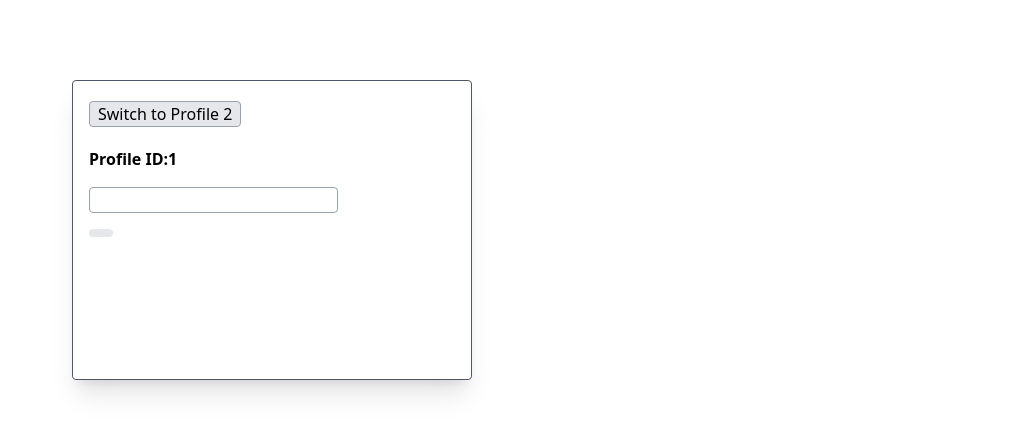
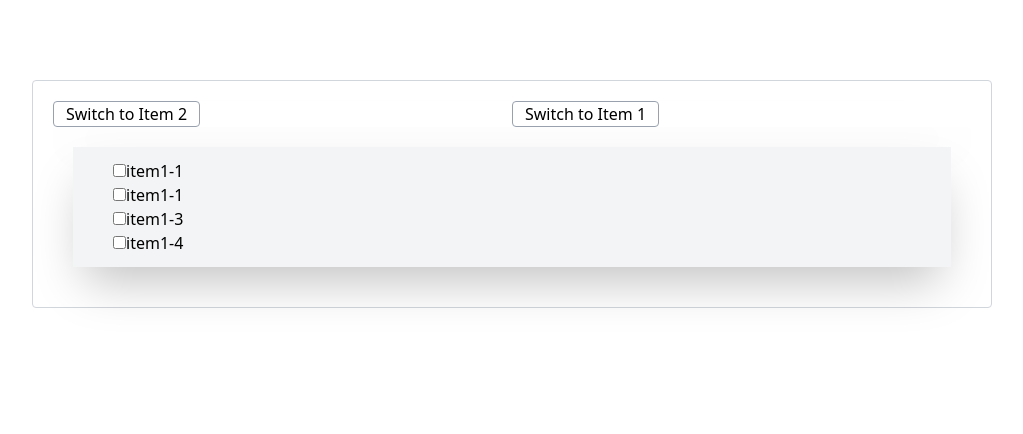
Before and after one commit to Shayan3528/Module-4, a React (Vite) app: page / in a window 1280 px wide. Shown: the top 434 px of the page, without its empty margins (8-1031 px from the left). Built offline with nearby package versions, Linux system fonts and the light colour scheme.

Commit message:
Resetting all State when a prop change without using useEffect

```diff
--- a/src/App.jsx
+++ b/src/App.jsx
@@ -1,10 +1,15 @@
-import ProfileSwitch from "./Component/ProfileSwitch";
+import Example from "./Component/Example3";
+import { items1, items2 } from "./Data/itemData";
+
+import { useState } from "react";
 
 export default function App() {
   // const inputRef = useRef();
 
+  const [items, setItems] = useState(items1);
+
   return (
-    <>
+    <div className=" w-3/4 h-3/4 border ml-10 mt-20 p-5 border-gray-300 rounded shawod-xl">
       {/* <TodoList />
       <Media /> */}
       {/* <SearchButton  onClick = {()=>{
@@ -22,7 +27,25 @@ export default function App() {
 
       {/* <Example /> */}
 
-      <ProfileSwitch />
-    </>
+      {/* <ProfileSwitch /> */}
+
+      <div className="flex justify-between items-center mb-5 shadow-2xl">
+        <button
+          onClick={() => setItems(items2)}
+          className="border border-gray-400 rounded px-3 "
+        >
+          Switch to Item 2
+        </button>
+        {"  "}
+        <button
+          onClick={() => setItems(items1)}
+          className="border border-gray-400 rounded px-3 "
+        >
+          Switch to Item 1
+        </button>
+        <br />
+      </div>
+      <Example items={items} />
+    </div>
   );
 }
--- /dev/null
+++ b/src/Component/Example3.jsx
@@ -0,0 +1,40 @@
+import { useState } from "react";
+
+export default function Example({ items }) {
+  const [selection, setSelection] = useState(null);
+  const [prevItem, setPrevItem] = useState(items);
+  if (items !== prevItem) {
+    setPrevItem(items);
+    setSelection(null);
+  }
+  return (
+    <div className=" m-5  ">
+      <ul className=" bg-gray-100 pl-10 py-3 shadow-2xl">
+        {items.map((item) => (
+          <li>
+            <input
+              type="checkbox"
+              checked={item.id === selection?.id}
+              onChange={() => setSelection(item)}
+            />
+            {item.title}
+          </li>
+        ))}
+      </ul>
+      {selection?.id && (
+        <div className=" mt-2 bg-gray-100 shadow-xl px-3 py-2">
+          <h2 className=" m-2"> Selection Item</h2>
+          <div
+            className="shadow-sm "
+            style={{
+              padding: "10px",
+              backgroundColor: "lightcyan",
+            }}
+          >
+            {selection?.title}
+          </div>
+        </div>
+      )}
+    </div>
+  );
+}
--- a/src/Component/Profile.jsx
+++ b/src/Component/Profile.jsx
@@ -1,5 +1,5 @@
-import { useState } from "react";
-export default function Profile({ userId }) {
+import { forwardRef, useState } from "react";
+const Profile = forwardRef(({ userId }, ref) => {
   const [comment, setComment] = useState("");
 
   function handleChange(e) {
@@ -8,12 +8,13 @@ export default function Profile({ userId }) {
 
   return (
     <>
-      <span className="font-bold  inline-block mt-5 ml-4">
+      <span className=" font-bold  ml-5 mt-4 inline-block ">
         {" "}
-        Profile ID:{userId}{" "}
+        Profile ID : {userId}
       </span>
       <br />
       <input
+        ref={ref}
         type="text"
         name="text"
         value={comment}
@@ -21,9 +22,8 @@ export default function Profile({ userId }) {
         className="border border-gray-400  px-2 ml-4 mt-4 rounded "
       />
       <br />
-      <span className=" bg-gray-200 ml-4 mt-4 underline inline-block px-3 py-1 rounded ">
-        {comment}{" "}
-      </span>
+      <span className=" inline-block ml-5 mt-4 "> {comment}</span>
     </>
   );
-}
+});
+export default Profile;
--- a/src/Component/ProfileSwitch.jsx
+++ b/src/Component/ProfileSwitch.jsx
@@ -1,14 +1,13 @@
-import { useState,useRef } from "react";
+import { useRef, useState } from "react";
 import Profile from "./Profile";
 
 export default function ProfileSwitch() {
+  const inputRef = useRef(null);
   const [userId, setUserId] = useState(1);
 
-
   function handleChange() {
+    inputRef.current.focus();
     setUserId(userId === 1 ? 2 : 1);
-
-
   }
   return (
     <div className=" border  border-gray-600  m-20 rounded shadow-xl  w-[400px] h-[300px] relative ">
@@ -16,10 +15,11 @@ export default function ProfileSwitch() {
         onClick={handleChange}
         className=" border border-gray-400 px-2 rounded mt-5 ml-4 bg-gray-200 "
       >
-        Switch to Profile {userId === 1 ? 2 : 1}
+        Profile to switch No. {userId === 1 ? 2 : 1}
       </button>
       <br />
-      <Profile key={userId} userId={userId} />
+
+      <Profile key={userId} ref={inputRef} userId={userId} />
     </div>
   );
 }
--- /dev/null
+++ b/src/Data/itemData.js
@@ -0,0 +1,37 @@
+export const items1 = [
+  {
+    id: 1,
+    title: "item1-1",
+  },
+  {
+    id: 2,
+    title: "item1-1",
+  },
+  {
+    id: 3,
+    title: "item1-3",
+  },
+  {
+    id: 4,
+    title: "item1-4",
+  },
+];
+
+export const items2 = [
+  {
+    id: 5,
+    title: "item2-1",
+  },
+  {
+    id: 6,
+    title: "item2-2",
+  },
+  {
+    id: 7,
+    title: "item2-3",
+  },
+  {
+    id: 8,
+    title: "item2-4",
+  },
+];
```
